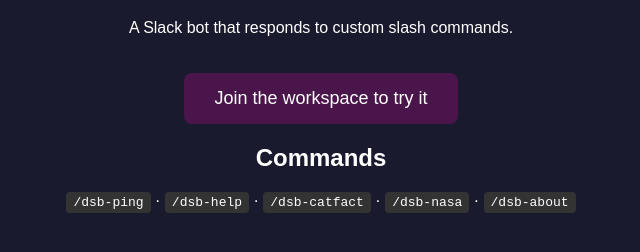
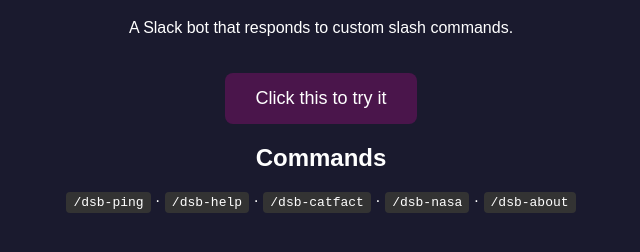
Before and after one commit to aayushimahindrakar/Slackbot, a website: page index.html in a window 1280 px wide. Shown: the part 110-362 px from the top of the page, without its empty margins (319-959 px from the left). Drawn offline with Linux system fonts and the light colour scheme.

Commit message:
Update index.html

```diff
--- a/index.html
+++ b/index.html
@@ -11,7 +11,7 @@
 <body>
   <h1>🤖 My First Slack Bot</h1>
   <p>A Slack bot that responds to custom slash commands.</p>
-  <a class="btn" href="https://hackclub.enterprise.slack.com/archives/C0P5NE354">Join the workspace to try it</a>
+  <a class="btn" href="https://hackclub.enterprise.slack.com/archives/C0P5NE354">Click this to try it</a>
   <h2>Commands</h2>
   <p>
     <code>/dsb-ping</code> · <code>/dsb-help</code> · <code>/dsb-catfact</code> · <code>/dsb-nasa</code> · <code>/dsb-about</code>
```
